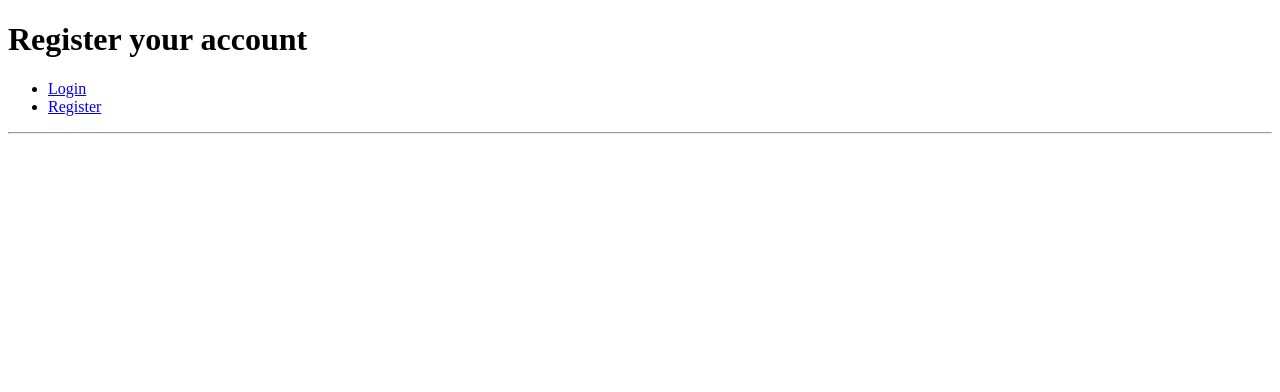
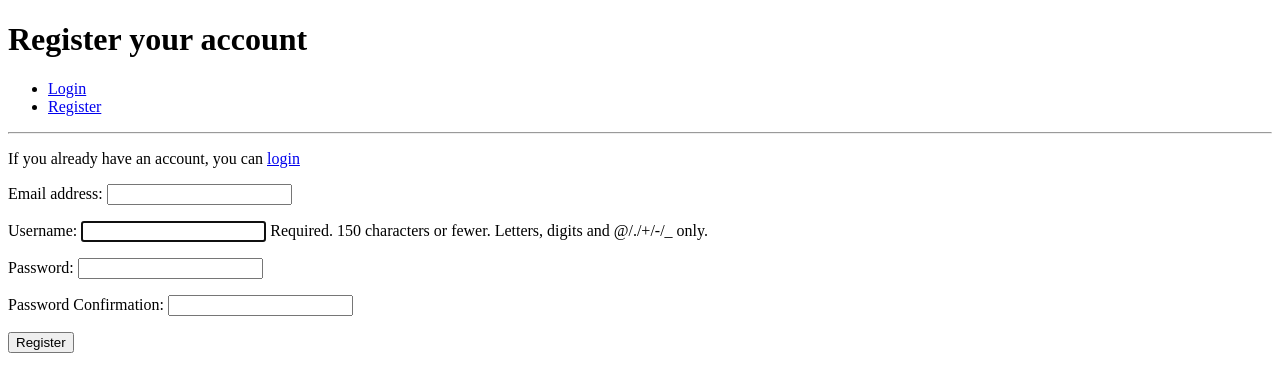
Before and after one commit to solomonj2k12/Web_Store, a Django app: template accounts/templates/register.html in a window 1280 px wide. Shown: the top 392 px of the page. Run offline with Django 3.2, Linux system fonts and the light colour scheme; the template is opened without the code that fills it: values that come from a table or form of the project are taken from there, others are empty.

Commit message:
created a form in regsite. html with the relvent backend code in forms.py and views.py

```diff
--- a/accounts/forms.py
+++ b/accounts/forms.py
@@ -1,7 +1,24 @@
 from django import forms
-
+from django.contrib.auth.models import User
+from django.contrib.auth.forms import UserCreationForm
+from django.core.exceptions import ValidationError
 
 class userloginform(forms.Form):
     ''' form to login in users to their accounts '''
     username = forms.CharField()
     password = forms.CharField(widget=forms.PasswordInput)
+
+
+class userregisterform(UserCreationForm):
+    '''this is a form to create new user '''
+    password1 = forms.CharField(
+        label="Password",
+        widget=forms.PasswordInput)
+
+    password2 = forms.CharField(
+        label="Password Confirmation",
+        widget=forms.PasswordInput)
+
+    class Meta:
+        model = User
+        fields = ['email', 'username', 'password1', 'password2']
--- a/accounts/templates/register.html
+++ b/accounts/templates/register.html
@@ -5,5 +5,11 @@
 {% block page_heading %}Register your account{% endblock %}
 
 {% block content %}
+<p>If you already have an account, you can <a href="{% url 'login' %}">login </a></p>
 
+<form method="POST">
+    {% csrf_token %}
+    {{ register_form.as_p }}
+    <button type="submit">Register</button>
+</form>
 {% endblock %}
--- a/accounts/views.py
+++ b/accounts/views.py
@@ -1,7 +1,7 @@
 from django.shortcuts import render, redirect, reverse
 from django.contrib import auth, messages
 from django.contrib.auth.decorators import login_required
-from accounts.forms import userloginform
+from accounts.forms import userloginform, userregisterform
 
 
 @login_required
@@ -42,4 +42,6 @@ def login(request):
     return render(request, 'login.html', {'login_form': login_form})
 
 def register(request):
-    return render(request, "register.html")
+    register_form = userregisterform()
+    return render(request, "register.html", {
+        'register_form': register_form})
--- a/dev_forum/urls.py
+++ b/dev_forum/urls.py
@@ -15,12 +15,13 @@ Including another URLconf
 """
 from django.conf.urls import url
 from django.contrib import admin
-from accounts.views import index, logout, login, forum
+from accounts.views import index, logout, login, forum, register
 
 urlpatterns = [
     url(r'^admin/', admin.site.urls),
     url(r'^$', index, name="index"),
     url(r'^accounts/logout/$', logout, name="logout"),
     url(r'^accounts/login/$', login, name="login"),
-    url(r'^accounts/forum/$', forum, name="forum")
+    url(r'^accounts/forum/$', forum, name="forum"),
+    url(r'^accounts/register/$', register, name="register")
 ]
```
